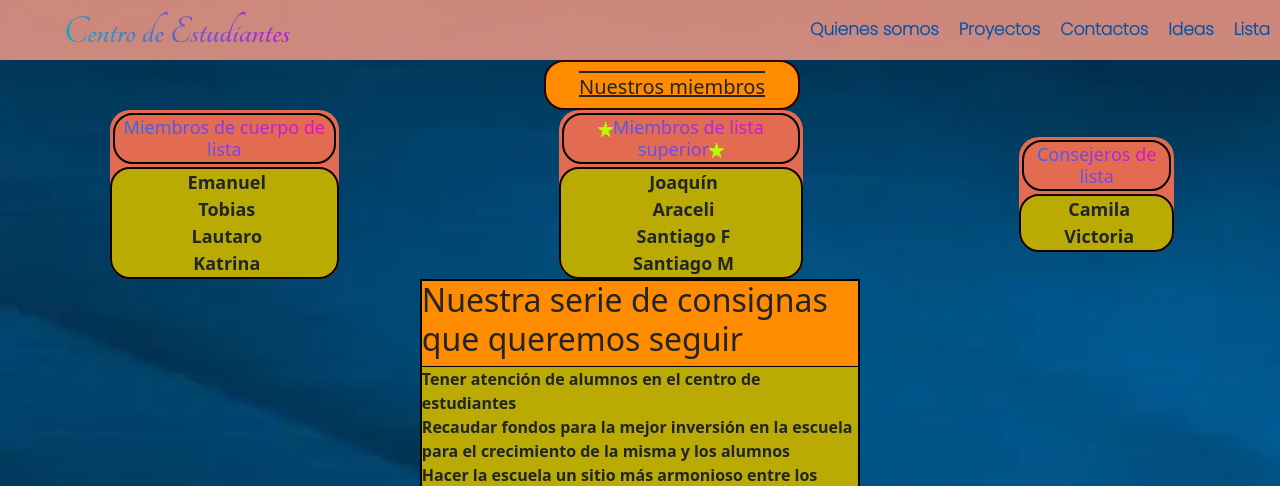
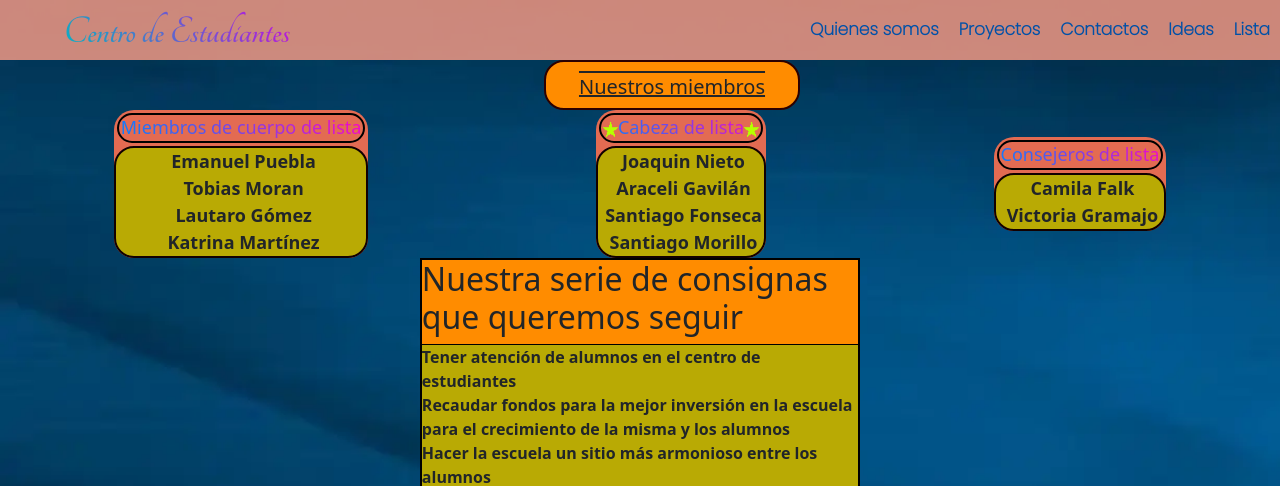
Before and after one commit to SantixDesigner/Centro--de--Estudiantes, a website: page index.html in a window 1280 px wide. Shown: the top 486 px of the page. Drawn offline with nearby package versions, Linux system fonts and the light colour scheme.

Commit message:
agregando secciones

```diff
--- a/index.html
+++ b/index.html
@@ -86,29 +86,28 @@
             </span>
             <section class="miembrosDelCentro">
                 <div class="listaSuperior">
-                    <h2><img src="imagenes/estrellitaestrellita.png" alt="estrella" class="estrella">Miembros de lista
-                        superior<img src="imagenes/estrellitaestrellita.png" alt="estrella" class="estrella"></h2>
+                    <h2><img src="imagenes/estrellitaestrellita.png" alt="estrella" class="estrella">Cabeza de lista<img src="imagenes/estrellitaestrellita.png" alt="estrella" class="estrella"></h2>
                     <ul class="ulPrimeraSeccion m-0 p-0">
-                        <li class="listItemsSeccion">Joaquín</li>
-                        <li class="listItemsSeccion">Araceli</li>
-                        <li class="listItemsSeccion">Santiago F</li>
-                        <li class="listItemsSeccion">Santiago M</li>
+                        <li class="listItemsSeccion">Joaquin Nieto</li>
+                        <li class="listItemsSeccion">Araceli Gavilán</li>
+                        <li class="listItemsSeccion">Santiago Fonseca</li>
+                        <li class="listItemsSeccion">Santiago Morillo</li>
                     </ul>
                 </div>
                 <div class="listaInferior">
                     <h2>Miembros de cuerpo de lista</h2>
                     <ul class="ulSegundaSeccion m-0 p-0">
-                        <li class="listItemsSeccion">Emanuel</li>
-                        <li class="listItemsSeccion">Tobias</li>
-                        <li class="listItemsSeccion">Lautaro</li>
-                        <li class="listItemsSeccion">Katrina</li>
+                        <li class="listItemsSeccion">Emanuel Puebla</li>
+                        <li class="listItemsSeccion">Tobias Moran</li>
+                        <li class="listItemsSeccion">Lautaro Gómez</li>
+                        <li class="listItemsSeccion">Katrina Martínez</li>
                     </ul>
                 </div>
                 <div class="consejeros">
                     <h2>Consejeros de lista</h2>
                     <ul class="consejerosLista m-0 p-0">
-                        <li class="listItemsSeccion">Camila</li>
-                        <li class="listItemsSeccion">Victoria</li>
+                        <li class="listItemsSeccion">Camila Falk</li>
+                        <li class="listItemsSeccion">Victoria Gramajo</li>
                     </ul>
                 </div>
             </section>
--- a/scss/_main-index.scss
+++ b/scss/_main-index.scss
@@ -37,7 +37,7 @@ $propiedad: (display:flex,js:center,pt:10px,border:2px solid $border, borderspa:
             text-align: center;
 
             .listaSuperior {
-                @include secciones($naranja2,lista--superior,20px,90%,auto);
+                @include secciones($naranja2,lista--superior,20px,100%,auto);
 
                 h2 {
                     @include h2-secciones(2px solid black,3px,18px,20px,2px);
@@ -56,7 +56,7 @@ $propiedad: (display:flex,js:center,pt:10px,border:2px solid $border, borderspa:
             }
 
             .listaInferior {
-                @include secciones($naranja2,lista--inferior,20px,90%,auto);
+                @include secciones($naranja2,lista--inferior,20px,100%,auto);
                 h2 {
                     @include h2-secciones(2px solid black,3px,18px,20px,2px);
                     @include gradiantes((45deg, rgb(0, 132, 255) 0%, rgb(255, 0, 200) 100%), text, transparent);
@@ -74,7 +74,7 @@ $propiedad: (display:flex,js:center,pt:10px,border:2px solid $border, borderspa:
             }
 
             .consejeros {
-                @include secciones($naranja2,consejeros,20px,90%,auto);
+                @include secciones($naranja2,consejeros,20px,100%,auto);
                 h2 {
                     @include h2-secciones(2px solid black,3px,18px,20px,2px);
                     @include gradiantes((45deg, rgb(0, 132, 255) 0%, rgb(255, 0, 200) 100%), text, transparent);
--- a/scss/_media-querie.scss
+++ b/scss/_media-querie.scss
@@ -46,10 +46,9 @@
 
             .miembrosDelCentro {
                 display: grid;
-                grid-template-areas: "lista--inferior"
-                    "lista--superior"
+                grid-template-areas: "lista--superior"
+                    "lista--inferior"
                     "consejeros";
-
                 .listaInferior {
                     width: 100%;
                 }
@@ -116,19 +115,19 @@
                 width: 100%;
 
                 .listaSuperior {
-                    width: 25%;
+                    width: 33%;
                     text-align: center;
                     font-size: 10px;
                 }
 
                 .listaInferior {
-                    width: 25%;
+                    width: 33%;
                     text-align: center;
                     font-size: 10px;
                 }
 
                 .consejeros {
-                    width: 25%;
+                    width: 33%;
                     text-align: center;
                     font-size: 10px;
                 }
```
Also changed, not shown: css/estilo.css.
